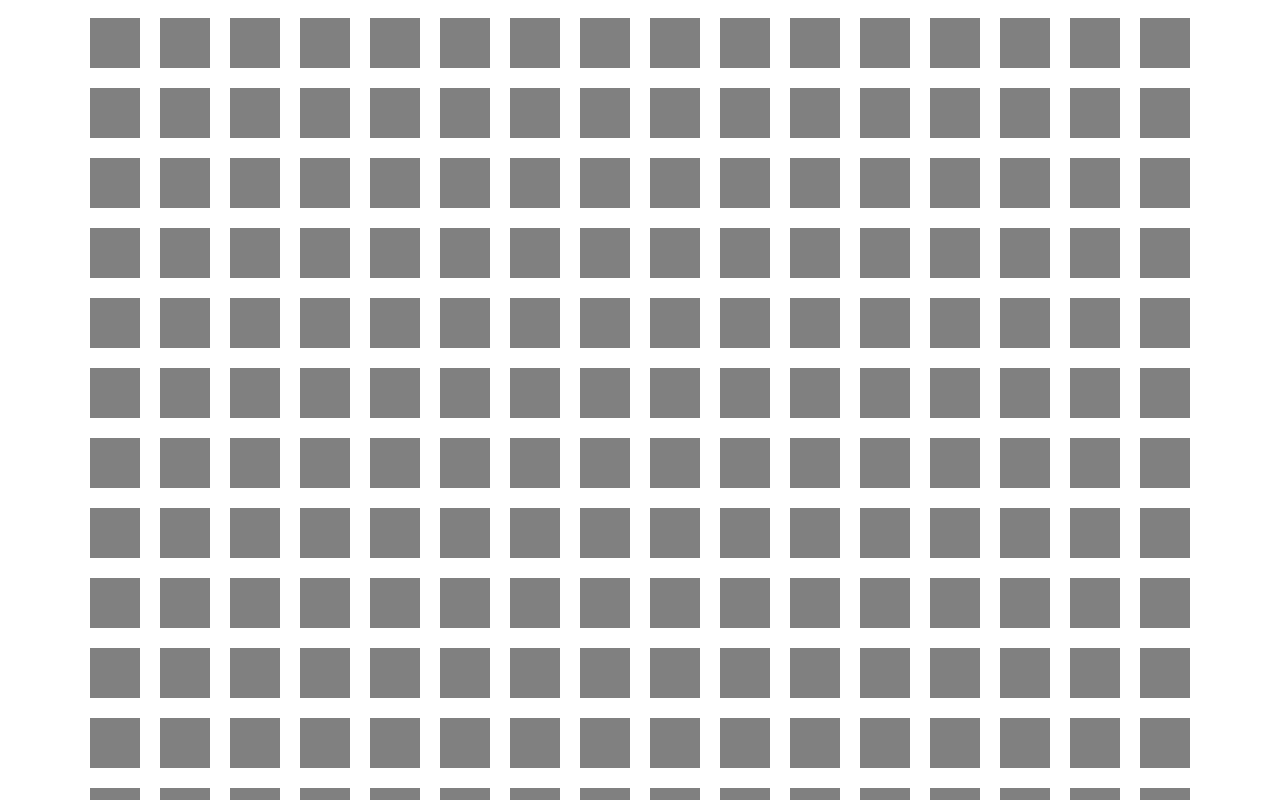
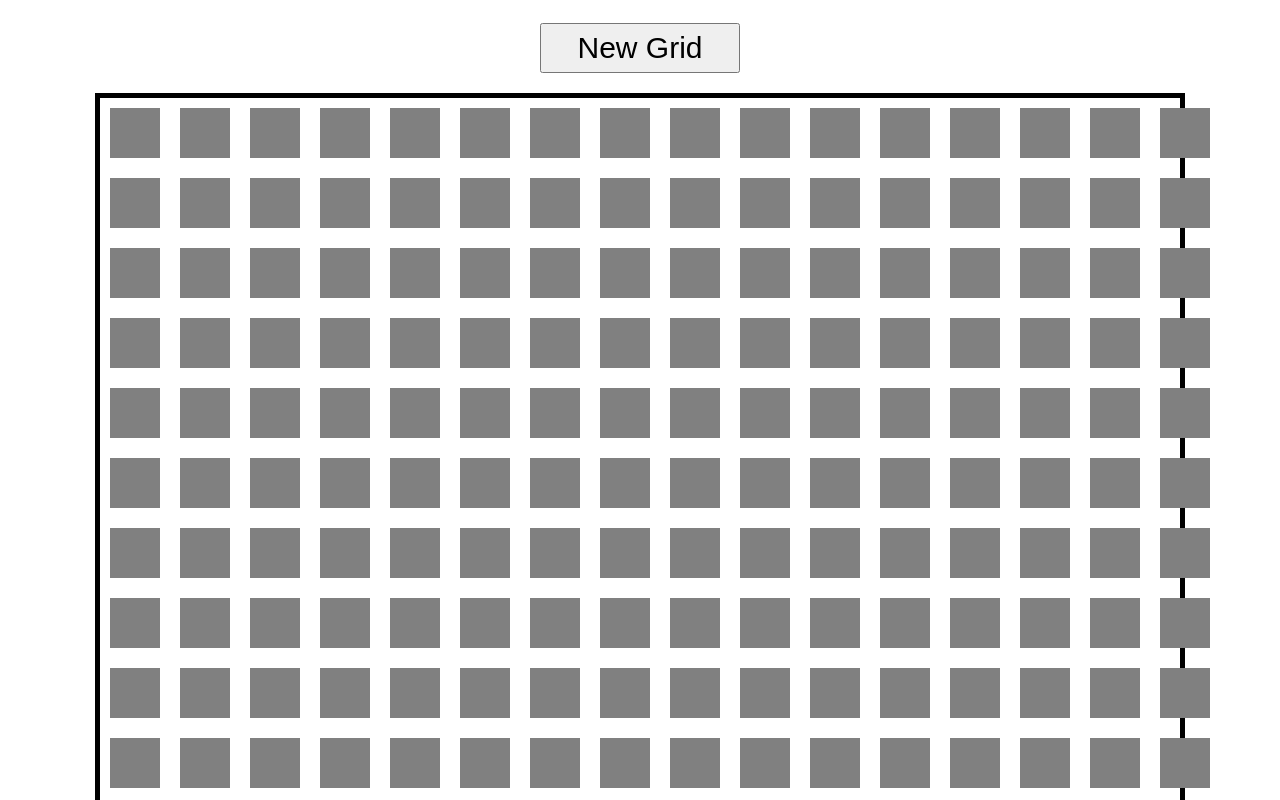
Before and after one commit to adefifp/etch-a-sketch, a plain HTML site: page index.html in a window 1280 px wide. Shown: the top 800 px of the page. Drawn offline with Linux system fonts and the light colour scheme.

Commit message:
added button

```diff
--- a/index.html
+++ b/index.html
@@ -7,6 +7,7 @@
     <title>Etch-A-Sketch</title>
 </head>
 <body>
+    <button id="generate">New Grid</button>
     <div id ="gridContainer"></div>
     <script src = "scripts.js"></script>
 </body>
--- a/scripts.js
+++ b/scripts.js
@@ -1,10 +1,16 @@
 const body = document.querySelector('body')
+const button = document.querySelector('button')
+
 
 const gridContainer = document.getElementById("gridContainer")
+body.appendChild(button);
+body.appendChild(gridContainer)
+
 
 for(i = 0; i<16; i ++){
     const row = document.createElement('div')
     row.style.display = 'flex'
+    row.style.width = '100%'
 
     for (j = 0; j <16; j++){
         const box = document.createElement('div');
--- a/styles.css
+++ b/styles.css
@@ -1,12 +1,37 @@
 body {
     display: flex;
+    flex-direction: column;
     justify-content: center;
     align-items: center;
 }
+#generate {
+    display: flex;
+    height: 50px;
+    width: 200px;
+    justify-content: center;
+    align-items: center;
+    font-size: 30px;
+    margin-top: 15px;
+}
+#gridContainer {
+    display: flex;
+    width: 1080px;
+    height: 1080px;
+    margin: auto;
+    margin-top: 20px;
+    border: 5px solid black;
+    flex-wrap: wrap;
+    justify-content: space-evenly;
+    align-content: flex-start;
+}
 .box{
+    display:flex;
     background-color: gray;
     width: 50px;
     height: 50px;
     margin: 10px;
     transition: background-color 0.3s ease;
+    flex-grow: 1;
+    flex-shrink: 1;
+    min-width:50px;
 }
```
